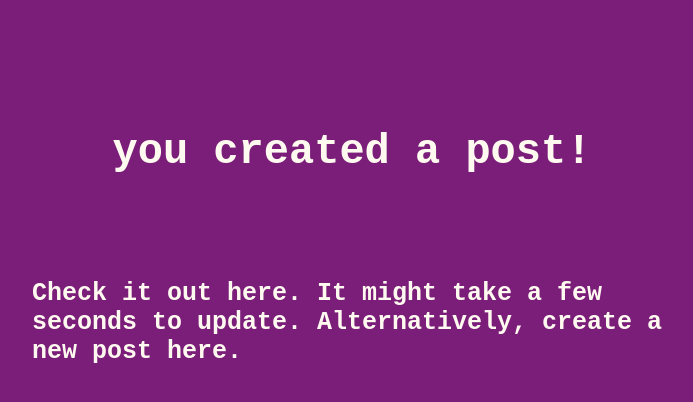
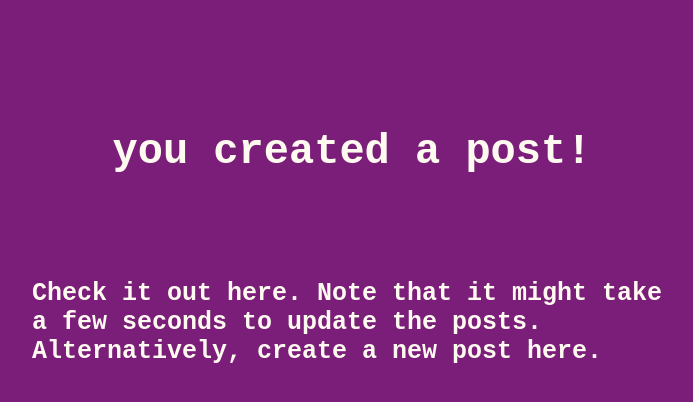
Before and after one commit to DevangThakkar/cloudflare_test, a React (Create React App) app: page /submitted in a window 1280 px wide. Shown: the top 402 px of the page, without its empty margins (288-981 px from the left). Built offline with nearby package versions, Linux system fonts and the light colour scheme.

Commit message:
try requesting input

```diff
--- a/public/index.html
+++ b/public/index.html
@@ -24,7 +24,7 @@
       work correctly both with client-side routing and a non-root public URL.
       Learn how to configure a non-root public URL by running `npm run build`.
     -->
-    <title>React App</title>
+    <title>Flarebook</title>
   </head>
   <body>
     <noscript>You need to enable JavaScript to run this app.</noscript>
--- a/src/components/submitted.js
+++ b/src/components/submitted.js
@@ -10,7 +10,7 @@ export default class Submitted extends React.Component {
     return (
       <div>
         <h1>you created a post!</h1>
-        <h2>Check it out <Link to="/">here</Link>. It might take a few seconds to update. Alternatively, create a new post <Link to="/">here</Link>.</h2>
+        <h2>Check it out <Link to="/">here</Link>. Note that it might take a few seconds to update the posts. Alternatively, create a new post <Link to="/new">here</Link>.</h2>
       </div>
    );
  }
```
